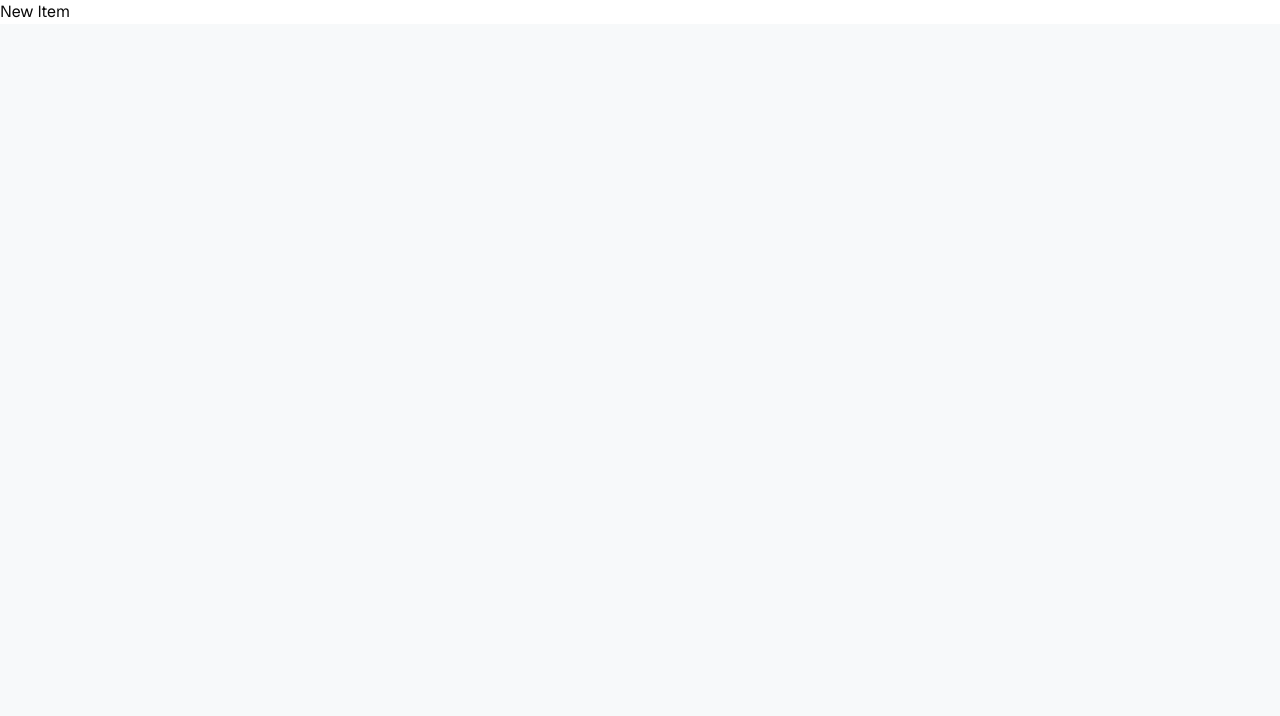
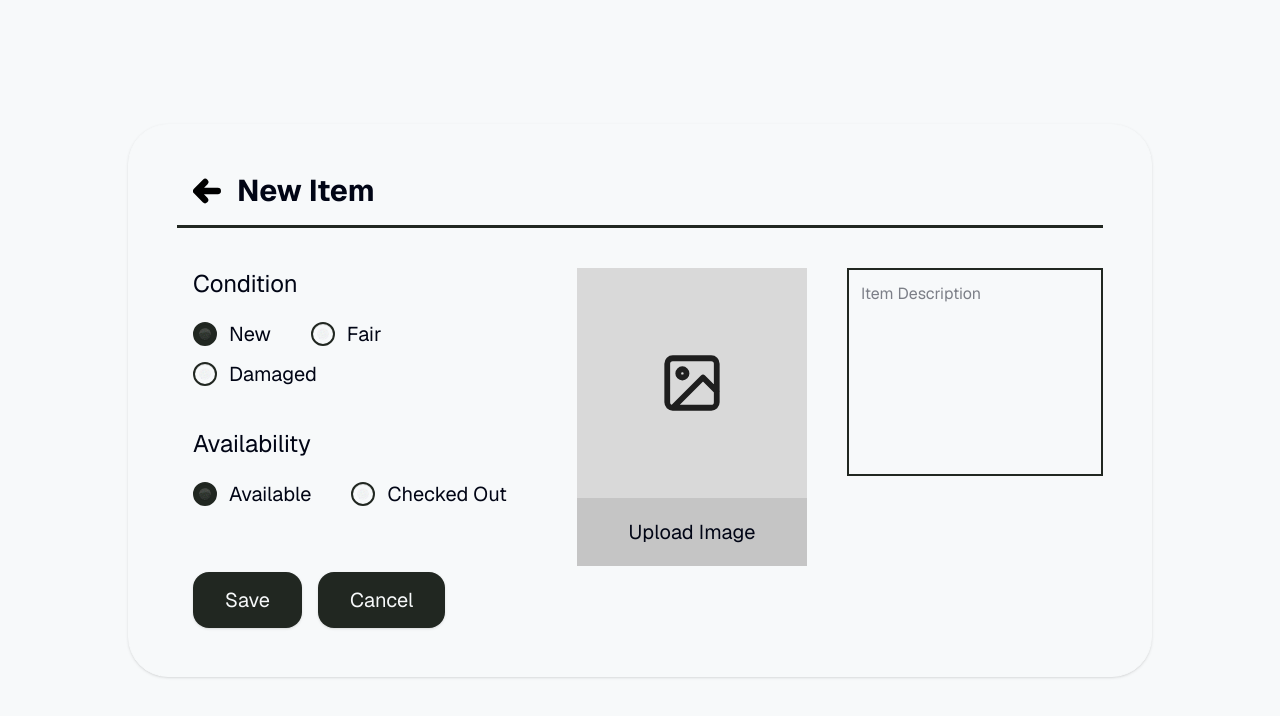
Before and after one commit to 320-Group-Project/inventory-app, a Next.js app in the folder with-supabase-app/: page /clubs/category/1/item/new in a window 1280 px wide. Shown: the top 716 px of the page. Built offline with nearby package versions, Linux system fonts and the light colour scheme; no server answers.

Commit message:
Created New Item Copy Page

```diff
--- a/with-supabase-app/app/clubs/category/[categoryId]/item/new/page.tsx
+++ b/with-supabase-app/app/clubs/category/[categoryId]/item/new/page.tsx
@@ -1,5 +1,9 @@
-/**
- * Minimal placeholder for build stability.
- * TODO: Implement actual logic.
- */
-export default function Page() { return <div>New Item</div> }
+import { NewItemForm } from "@/components/new-item-form";
+
+export default function NewItemPage() {
+  return (
+    <div className="min-h-screen bg-base-100 text-base-content p-4 md:p-8 flex items-center justify-center">
+      <NewItemForm className="w-full" />
+    </div>
+  );
+}
--- /dev/null
+++ b/with-supabase-app/components/new-item-form.tsx
@@ -0,0 +1,144 @@
+"use client";
+
+import { cn } from "@/lib/utils";
+import PageTitle from "@/components/ui/pageTitle";
+import AnnotatedImage from "@/components/ui/annotatedImage";
+import { Button } from "@/components/ui/button";
+import { Label } from "@/components/ui/label";
+
+export function NewItemForm({
+    className,
+    ...props
+}: React.ComponentPropsWithoutRef<"div">) {
+
+  return (
+    <div className={cn("max-w-5xl mx-auto bg-base-100 rounded-[2.5rem] border border-base-200 shadow-sm p-8 md:p-12", className)} {...props}>
+
+      {/* --- Top Nav Section --- */}
+      <div className="w-full mb-8">
+        <PageTitle title="New Item" />
+        <hr className="border-secondary border-t-[3px] mt-4 w-full" />
+      </div>
+
+      {/* --- Main Content Flex Row --- */}
+      <div className="flex flex-col md:flex-row gap-10 items-start w-full mt-10">
+
+        {/* --- Form Inputs --- */}
+        <div className="flex flex-col gap-10 flex-1 w-full pl-4">
+
+          {/* Condition Section */}
+          <div className="flex flex-col gap-4">
+            <Label className="text-2xl font-normal">Condition</Label>
+
+            <div className="flex flex-wrap gap-x-10 gap-y-3 mt-1">
+              {/* New (Default Checked) */}
+              <div className="flex items-center gap-3">
+                <input
+                  type="radio"
+                  name="condition"
+                  id="cond-new"
+                  className="radio radio-secondary border-2 border-secondary checked:bg-secondary w-6 h-6"
+                  defaultChecked
+                />
+                <Label htmlFor="cond-new" className="text-xl font-normal cursor-pointer">
+                  New
+                </Label>
+              </div>
+
+              {/* Fair */}
+              <div className="flex items-center gap-3">
+                <input
+                  type="radio"
+                  name="condition"
+                  id="cond-fair"
+                  className="radio radio-secondary border-2 border-secondary checked:bg-secondary w-6 h-6"
+                />
+                <Label htmlFor="cond-fair" className="text-xl font-normal cursor-pointer">
+                  Fair
+                </Label>
+              </div>
+
+              {/* Damaged */}
+              <div className="flex items-center gap-3">
+                <input
+                  type="radio"
+                  name="condition"
+                  id="cond-damaged"
+                  className="radio radio-secondary border-2 border-secondary checked:bg-secondary w-6 h-6"
+                />
+                <Label htmlFor="cond-damaged" className="text-xl font-normal cursor-pointer">
+                  Damaged
+                </Label>
+              </div>
+            </div>
+          </div>
+
+          {/* Availability Section */}
+          <div className="flex flex-col gap-4">
+            <Label className="text-2xl font-normal">Availability</Label>
+
+            <div className="flex flex-wrap gap-x-10 gap-y-3 mt-1">
+              {/* Available (Default Checked) */}
+              <div className="flex items-center gap-3">
+                <input
+                  type="radio"
+                  name="availability"
+                  id="avail-available"
+                  className="radio radio-secondary border-2 border-secondary checked:bg-secondary w-6 h-6"
+                  defaultChecked
+                />
+                <Label htmlFor="avail-available" className="text-xl font-normal cursor-pointer">
+                  Available
+                </Label>
+              </div>
+
+              {/* Checked Out */}
+              <div className="flex items-center gap-3">
+                <input
+                  type="radio"
+                  name="availability"
+                  id="avail-checkedout"
+                  className="radio radio-secondary border-2 border-secondary checked:bg-secondary w-6 h-6"
+                />
+                <Label htmlFor="avail-checkedout" className="text-xl font-normal cursor-pointer">
+                  Checked Out
+                </Label>
+              </div>
+            </div>
+          </div>
+
+          {/* Action Buttons */}
+          <div className="flex gap-4 mt-6">
+            <Button
+              type="button"
+              className="bg-secondary text-base-100 hover:bg-secondary/90 px-8 h-14 text-xl rounded-2xl font-normal"
+            >
+              Save
+            </Button>
+            <Button
+              type="button"
+              className="bg-secondary text-base-100 hover:bg-secondary/90 px-8 h-14 text-xl rounded-2xl font-normal"
+            >
+              Cancel
+            </Button>
+          </div>
+
+        </div>
+
+        {/* --- Image Upload Placeholder --- */}
+        <div className="flex-shrink-0 mt-4 md:mt-0">
+          <AnnotatedImage text="Upload Image" />
+        </div>
+
+        {/* --- Item Description --- */}
+        <div className="flex-shrink-0 w-full md:w-64 h-52 mt-4 md:mt-0">
+          <textarea
+            placeholder="Item Description"
+            className="w-full h-full border-[2px] border-secondary rounded-none p-3 text-base focus:outline-none focus:ring-1 focus:ring-secondary bg-transparent placeholder:text-base-content/50 resize-none"
+          ></textarea>
+        </div>
+
+      </div>
+    </div>
+  );
+}
```
Also changed, not shown: 1 other file (tests, documents, lock files or other folders).
